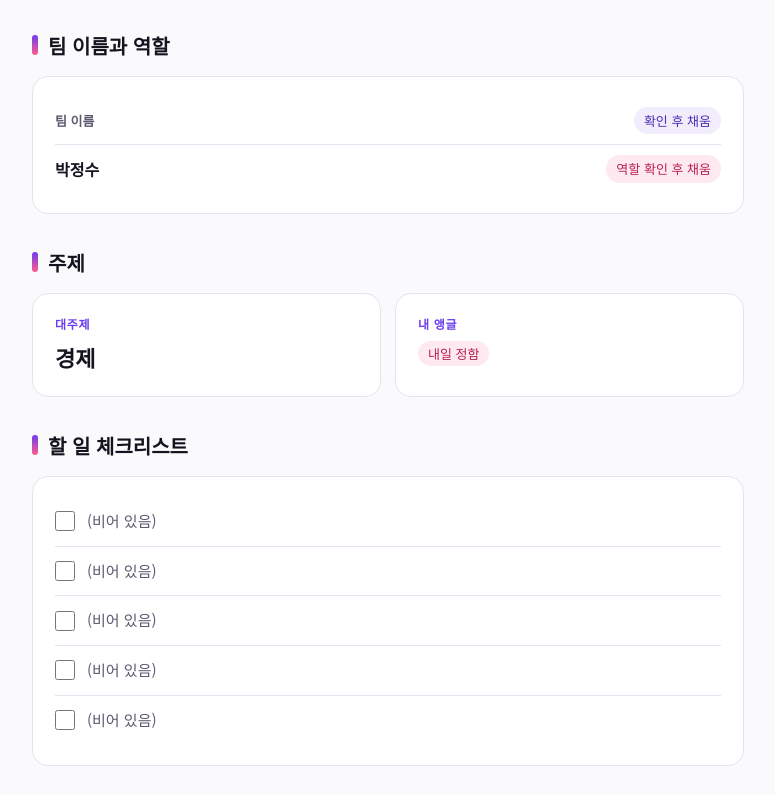
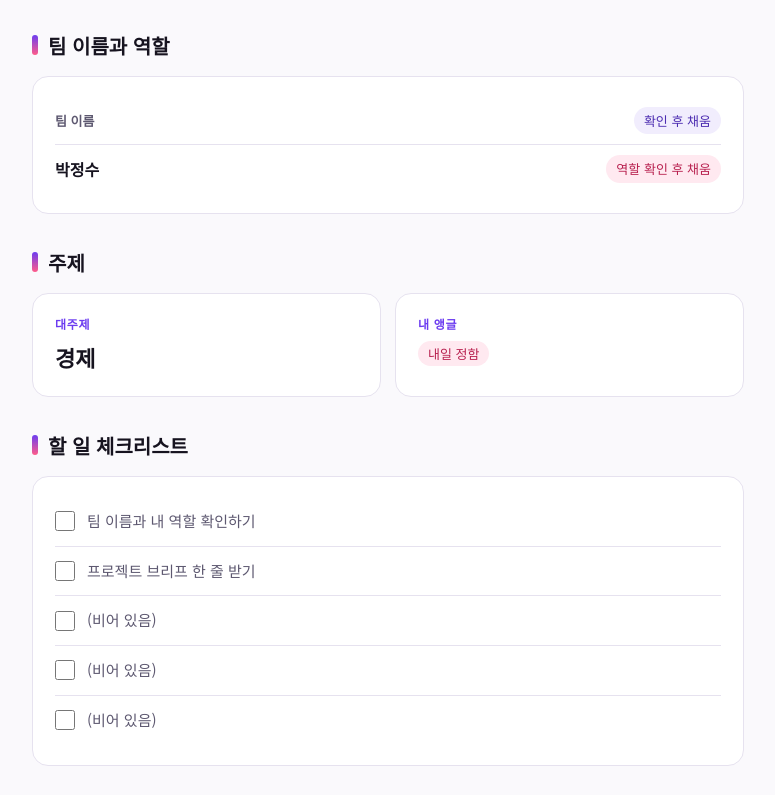
Before and after one commit to suef606/article-note, a plain HTML site: page index.html in a window 1280 px wide. Shown: the part 276-1071 px from the top of the page, without its empty margins (252-1027 px from the left). Drawn offline with Linux system fonts and the light colour scheme.

Commit message:
Add first to-do items

```diff
--- a/index.html
+++ b/index.html
@@ -110,8 +110,8 @@
     <h2>할 일 체크리스트</h2>
     <div class="card">
       <ul class="check">
-        <li><input type="checkbox" aria-label="할 일 1"><span>(비어 있음)</span></li>
-        <li><input type="checkbox" aria-label="할 일 2"><span>(비어 있음)</span></li>
+        <li><input type="checkbox" aria-label="할 일 1"><span>팀 이름과 내 역할 확인하기</span></li>
+        <li><input type="checkbox" aria-label="할 일 2"><span>프로젝트 브리프 한 줄 받기</span></li>
         <li><input type="checkbox" aria-label="할 일 3"><span>(비어 있음)</span></li>
         <li><input type="checkbox" aria-label="할 일 4"><span>(비어 있음)</span></li>
         <li><input type="checkbox" aria-label="할 일 5"><span>(비어 있음)</span></li>
```
